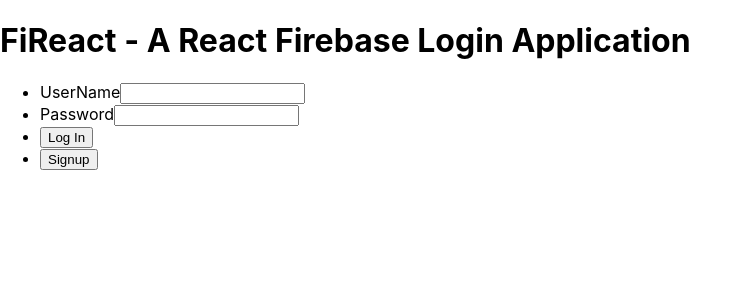
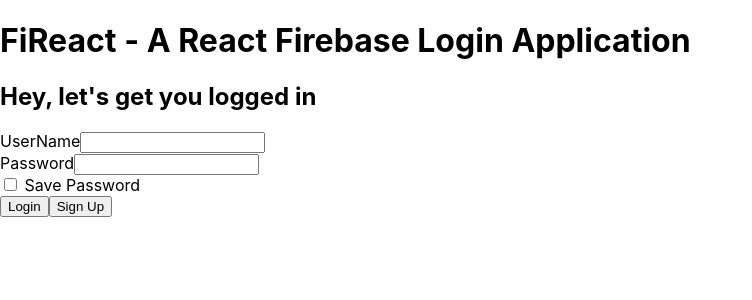
Before and after one commit to Viranchee/v-fireact, a React (Create React App) app: page / in a window 1280 px wide. Shown: the top 300 px of the page, without its empty margins (0-752 px from the left). Built offline with nearby package versions, Linux system fonts and the light colour scheme; the HTML template or start-up script is replaced by a standard one.

Commit message:
Make Login HTML

```diff
--- a/src/App.js
+++ b/src/App.js
@@ -1,5 +1,5 @@
 import React from "react";
-import { BrowserRouter as Router, Switch, Route } from "react-router-dom";
+import { BrowserRouter as Router, Route } from "react-router-dom";
 import Header from "./Components/Header";
 import Home from "./Views/Home";
 import Login from "./Views/Login";
--- a/src/AuthContext.js
+++ b/src/AuthContext.js
@@ -1,4 +1,4 @@
-import React, { useState } from 'react'
+import React, { useState, useEffect } from 'react'
 import * as firebase from 'firebase/app'
 // import "firebase/auth"
 
--- a/src/Views/Login.js
+++ b/src/Views/Login.js
@@ -1,34 +1,55 @@
-import React from "react";
+import React, { useState } from "react";
 import { Link } from "react-router-dom";
 
 function Login(props) {
+  const [name, setname] = useState("")
+
+  function handleSubmit(event) {
+    alert("You Logged In")
+  }
+
+  function handleChange(event) {
+    setname(event.target.value)
+  }
+
   return (
-    <div>
-      <form>
-        <ul>
-          <li>
-            <label htmlFor="name">UserName</label>
-            <input type="text" id="name" name="user_name"></input>
-          </li>
-          <li>
-            <label htmlFor="name">Password</label>
-            <input type="password" id="password" name="password"></input>
-          </li>
+    <React.Fragment>
+      <h2>Hey, let's get you logged in</h2>
 
-          <li>
-            <Link to="/home">
-              <button>Log In</button>
-            </Link>
-          </li>
-          <li>
-            <Link to="/signup">
-              <button>Signup</button>
-            </Link>
-          </li>
-        </ul>
+      <form onSubmit={handleSubmit}>
+
+        <label htmlFor="userName">UserName</label>
+        <input
+          type="text"
+          name="userName"
+          onChange={handleChange}
+        />
+
+        <br />
+        <label htmlFor="pwd">Password</label>
+        <input
+          type="password"
+          name="pwd"
+          id=""
+        />
+        <br />
+        <input type="checkbox" name="savePwd" id="" />
+        <label htmlFor="savePwd"> Save Password </label>
+
+        <br />
+        <input type="submit" value="Login" />
+
+        <Link to="/signup">
+          <input type="button" value="Sign Up" />
+        </Link>
+
+
+
       </form>
-    </div>
+    </React.Fragment>
   );
 }
 
+
+
 export default Login;
```
Also changed, not shown: 1 other file (tests, documents, lock files or other folders).
